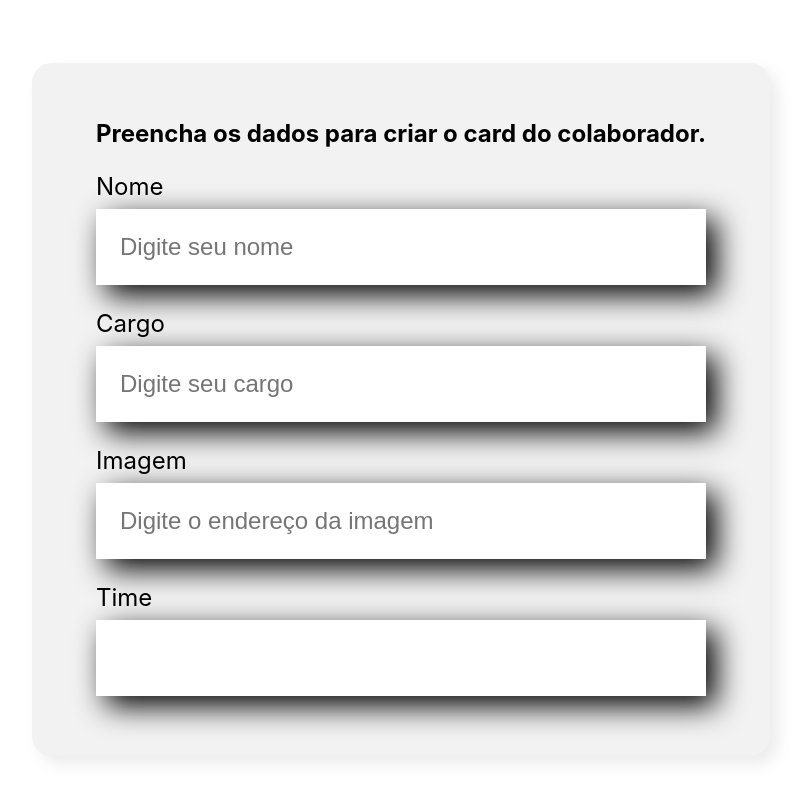
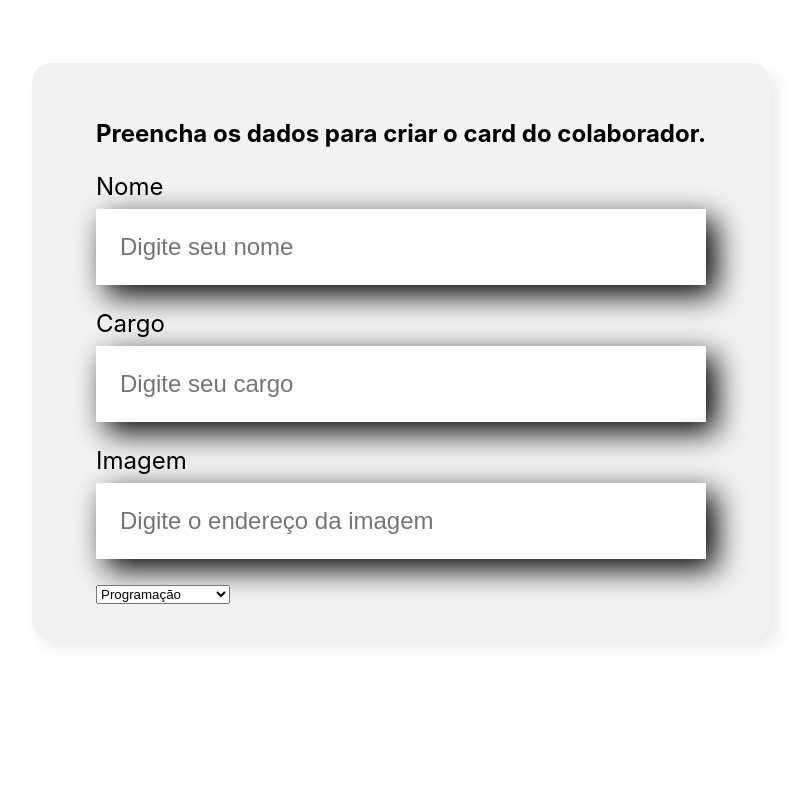
Before and after one commit to raqmarangoni/alura-react-class, a React (Create React App) app: page / in a window 1280 px wide. Shown: the part 515-1315 px from the top of the page, without its empty margins (239-1045 px from the left). After the commit the page ends 1235 px from the top, so only its background shows below. Built offline with nearby package versions, Linux system fonts and the light colour scheme.

Commit message:
feat: move DropDownList component to the Form to replace team input

```diff
--- a/src/components/Form/index.js
+++ b/src/components/Form/index.js
@@ -1,15 +1,27 @@
 import "./Form.css"
 import TextField from "../TextField"
+import DropDownList from "../DropDownList"
 
 const Form = () => {
+
+    const teams = [
+        "Programação",
+        "Front-End",
+        "Data Science",
+        "UX e Design",
+        "Devops",
+        "Mobile",
+        "Inovação e Gestão"
+    ]
+
     return (
         <section className="formContainer">
             <form>
-            <h2>Preencha os dados para criar o card do colaborador.</h2>
-            <TextField label = "Nome" placeholder="Digite seu nome"/>
-            <TextField label = "Cargo" placeholder="Digite seu cargo"/>
-            <TextField label = "Imagem" placeholder="Digite o endereço da imagem"/>
-            <TextField label = "Time"/>
+                <h2>Preencha os dados para criar o card do colaborador.</h2>
+                <TextField label="Nome" placeholder="Digite seu nome" />
+                <TextField label="Cargo" placeholder="Digite seu cargo" />
+                <TextField label="Imagem" placeholder="Digite o endereço da imagem" />
+                <DropDownList items={teams} />
             </form>
         </section>
     )
```
